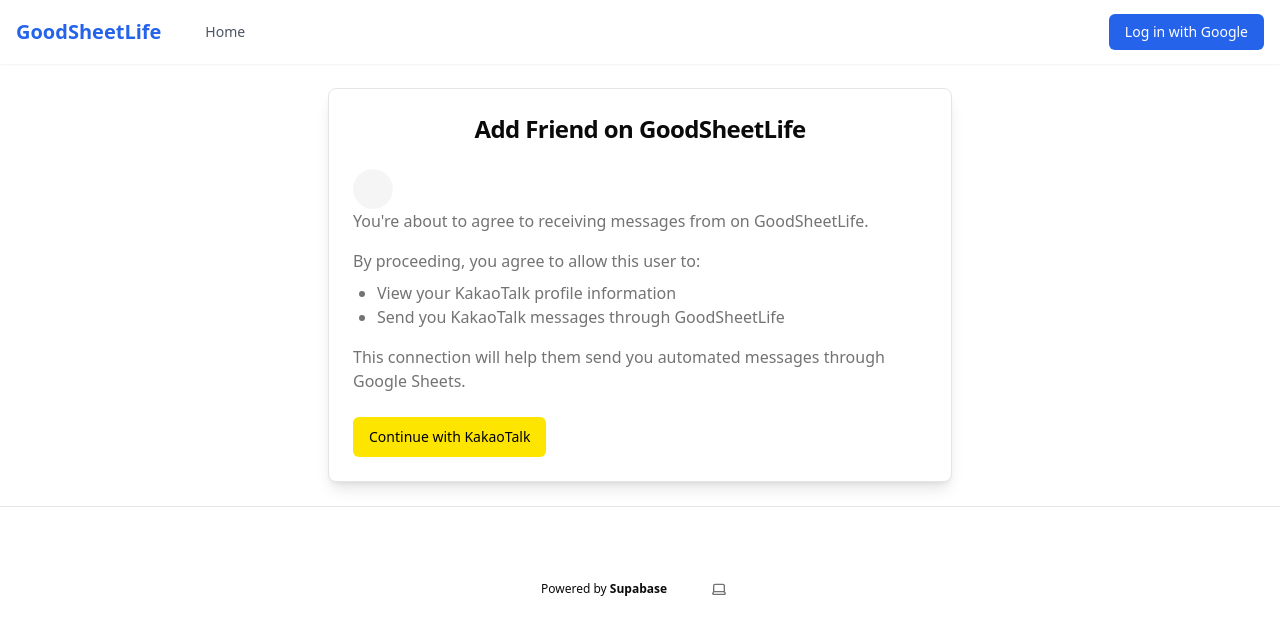
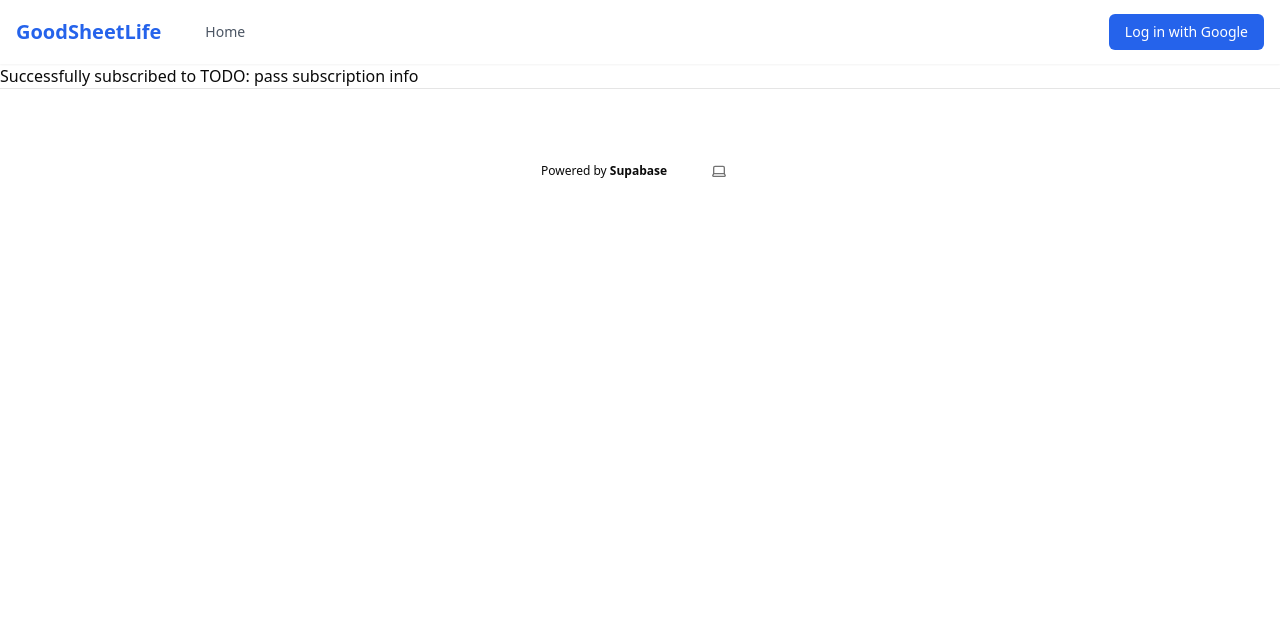
Before and after one commit to minseochh02/goodsheet_vercel, a Next.js app: page /kakao/add/success in a window 1280 px wide. Shown: the top 634 px of the page. Built offline with nearby package versions, Linux system fonts and the light colour scheme; no server answers; the database is empty.

Commit message:
testing kakao oauth

```diff
--- /dev/null
+++ b/app/(auth)/kakao/add/success/SuccessAddContent.tsx
@@ -0,0 +1,17 @@
+"use client";
+
+import { Button } from "@/components/ui/button";
+import { useRouter, useSearchParams } from "next/navigation";
+import { useEffect } from "react";
+
+export function KakaoSuccessAddContent() {
+	const searchParams = useSearchParams();
+	const user_id = searchParams.get("user_id");
+	const router = useRouter();
+
+	return (
+		<div>
+			<h1>Successfully subscribed to TODO: pass subscription info</h1>
+		</div>
+	);
+}
--- /dev/null
+++ b/app/(auth)/kakao/add/success/page.tsx
@@ -0,0 +1,10 @@
+import { KakaoSuccessAddContent } from "./SuccessAddContent";
+import { Suspense } from "react";
+
+export default function KakaoAddSuccess() {
+	return (
+		<Suspense fallback={<div>Loading...</div>}>
+			<KakaoSuccessAddContent />
+		</Suspense>
+	);
+}
```
